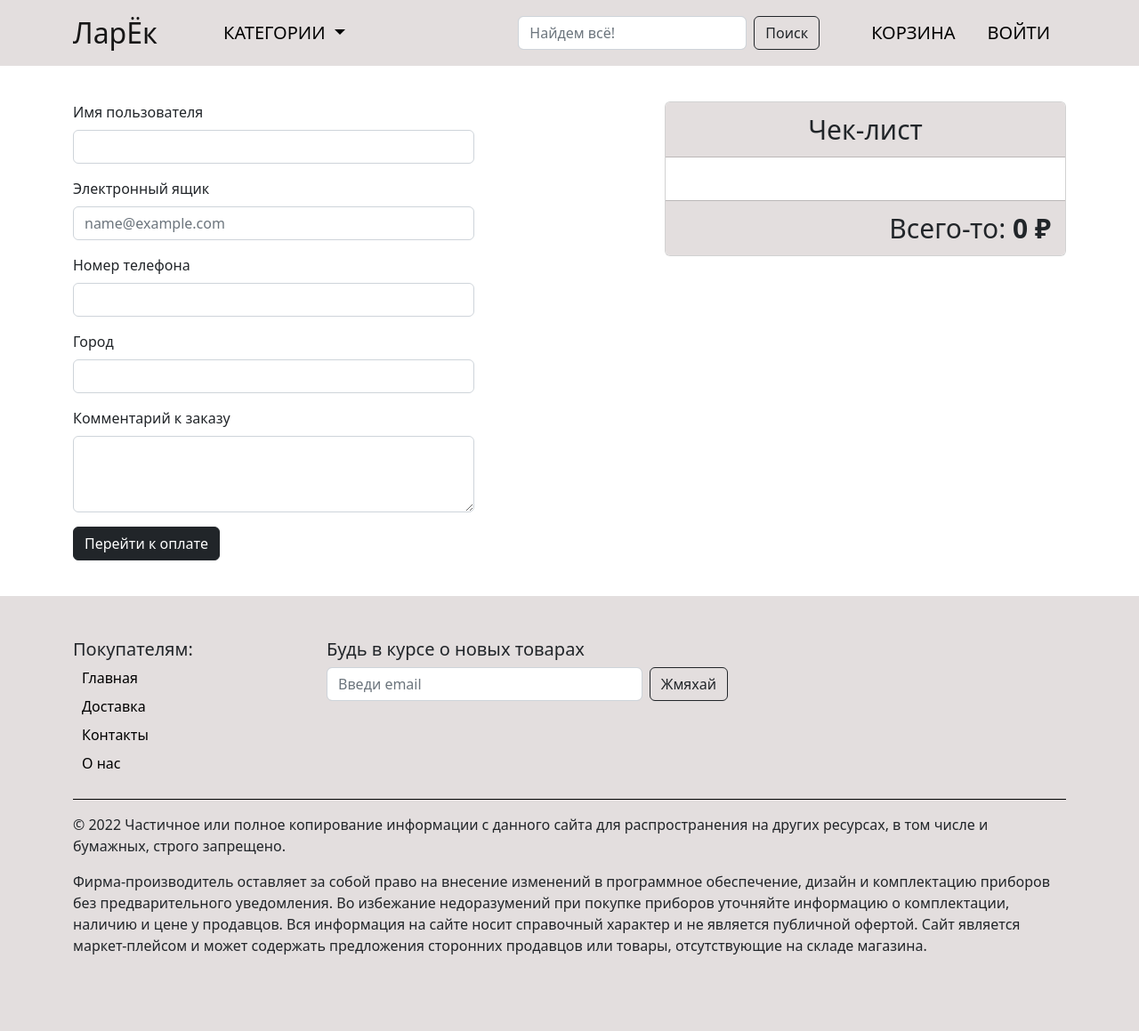
After one commit to enotagramm/django-shop-site, a Django app: page /create/ in a window 1280 px wide. The commit adds this page. Shown: the whole page at 89% size. Run offline with Django 4.2, Linux system fonts and the light colour scheme; data comes from the database, SQL or seed files in the repository; both versions use the stored data as it was before the commit; parts of the project's set-up code (start-up, migrations or seed data) failed here and were passed over.

Commit message:
ver 2.1 add order

```diff
--- a/shop/cart/templates/cart/detail.html
+++ b/shop/cart/templates/cart/detail.html
@@ -63,7 +63,7 @@
   </table>
 
     <a href="{% url 'home' %}" class="btn btn-outline-dark">Продолжить покупки</a>
-    <a href="#" class="btn btn-dark">Оформить заказ</a>
+    <a href="{% url 'order_create' %}" class="btn btn-dark">Оформить заказ</a>
 
   {% else %}
     <table class="table align-middle" style="margin-top: 40px">
--- a/shop/product/admin.py
+++ b/shop/product/admin.py
@@ -63,9 +63,8 @@ class OrderAdmin(admin.ModelAdmin):
     list_display = [field.name for field in Order._meta.fields]
     list_display_links = ("id", "total_price", "name")
     search_fields = ("name", "comments")
-    list_editable = ("status",)
     ordering = ('-id',)
-    list_filter = ("status", "time_create")
+    list_filter = ("time_create",)
     save_on_top = True
     inlines = [ProductInOrderInline]
 
@@ -96,5 +95,4 @@ admin.site.register(Category, CategoryAdmin)
 admin.site.register(ProductImage, ProductImageAdmin)
 admin.site.register(Order, OrderAdmin)
 admin.site.register(ProductInOrder, ProductInOrderAdmin)
-admin.site.register(Status, StatusAdmin)
 admin.site.register(Review, ReviewAdmin)
--- a/shop/product/forms.py
+++ b/shop/product/forms.py
@@ -8,3 +8,9 @@ class ReviewForm(forms.ModelForm):
     class Meta:
         model = Review
         fields = ("name", "email", "comment")
+
+
+class OrderCreateForm(forms.ModelForm):
+    class Meta:
+        model = Order
+        fields = ["name", "email", "phone", "address", "comments"]
--- a/shop/product/models.py
+++ b/shop/product/models.py
@@ -74,7 +74,6 @@ class Order(models.Model):
     comments = models.TextField('Комментарии к заказу', blank=True)
     time_create = models.DateTimeField('Время создания', auto_now_add=True)
     time_update = models.DateTimeField('Время редактирования', auto_now=True)
-    status = models.ForeignKey("Status", on_delete=models.PROTECT, verbose_name='Статус заказа')
 
     def __str__(self):
         return f'Заказ № {self.id}'
--- a/shop/product/templates/product/home.html
+++ b/shop/product/templates/product/home.html
@@ -2,7 +2,7 @@
 {% block content %}
 <!-- INTRO -->
 <div class="intro">
-    <div class="container"></div>
+    <div class="container text-center"><h1>Здесь должно быть интро, но оно заболело :(</h1></div>
 </div>
 
 <!-- NEWS-PRODUCTS -->
--- /dev/null
+++ b/shop/product/templates/product/order_create.html
@@ -0,0 +1,68 @@
+{% extends "product/base.html" %}
+{% load static %}
+{% block content %}
+<div class="container" style="margin-top: 40px; margin-bottom: 40px">
+  <div class="row">
+    <div class="col-5">
+        <form method="post" action=".">
+              {% csrf_token %}
+            <div class="mb-3">
+                <label for="id_name" class="form-label">Имя пользователя</label>
+                <input type="text" class="form-control" id="id_name" name="name" required>
+            </div>
+            <div class="mb-3">
+                <label for="id_email" class="form-label">Электронный ящик</label>
+                <input type="email" class="form-control" id="id_email" name="email" placeholder="name@example.com" required>
+            </div>
+            <div class="mb-3">
+                <label for="id_phone" class="form-label">Номер телефона</label>
+                <input type="tel" class="form-control" id="id_phone" name="phone" required>
+            </div>
+            <div class="mb-3">
+                <label for="id_address" class="form-label">Город</label>
+                <input type="text" class="form-control" id="id_address" name="address" required>
+            </div>
+            <div class="mb-3">
+                <label for="id_comments" class="form-label">Комментарий к заказу</label>
+                <textarea class="form-control" id="id_comments" name="comments" rows="3"></textarea>
+            </div>
+
+            <button class="btn btn-dark" type="submit">Перейти к оплате</button>
+        </form>
+    </div>
+    <div class="col-2">
+    </div>
+    <div class="col-5">
+        <div class="card">
+            <div class="card-header text-center" style="font-size: 30px; background: #e3dede">
+                Чек-лист
+            </div>
+            <div class="card-body">
+                    <div class="card-text">
+                        <table class="table align-middle">
+                        {% for item in cart %}
+                            <tbody>
+                                <tr>
+                                    <td>
+                                        {{ item.product.name }}
+                                    </td>
+                                    <td class="text-center">
+                                        {{ item.quantity }} шт.
+                                    </td>
+                                    <td>
+                                        {{ item.total_price }} ₽
+                                    </td>
+                                </tr>
+                                {% endfor %}
+                            </tbody>
+                        </table>
+                    </div>
+            </div>
+            <div class="card-footer text-end" style="font-size: 30px; background: #e3dede">
+                Всего-то: <b>{{ cart.get_total_price }} ₽</b>
+            </div>
+        </div>
+    </div>
+  </div>    <!-- endrow -->
+</div>    <!-- endcontainer -->
+{% endblock %}
--- a/shop/product/urls.py
+++ b/shop/product/urls.py
@@ -7,5 +7,6 @@ urlpatterns = [
     path("product/<slug:prod_slug>/", ProductPage.as_view(), name='product'),
     path("category/<slug:cat_slug>/", CategoryPage.as_view(), name="category"),
     path("<int:pk>/", AddReview.as_view(), name="add_review"),
-    path("search/", Search.as_view(), name="search")
+    path("search/", Search.as_view(), name="search"),
+    path("create/", order_create, name="order_create"),
 ]
--- a/shop/product/views.py
+++ b/shop/product/views.py
@@ -3,9 +3,10 @@ from django.views import View
 from django.views.generic import ListView, DetailView
 
 from .models import *
-from .utils import DataMixin
+from .utils import *
 from .forms import *
 from cart.forms import CartAddProductForm
+from cart.cart import Cart
 
 
 class ProductHome(DataMixin, ListView):
@@ -78,3 +79,30 @@ class Search(DataMixin, ListView):
         context["q"] = self.request.GET.get("q")
         c_def = self.get_user_context(title=f"Вы искали {context['q']}")
         return dict(list(context.items()) + list(c_def.items()))
+
+
+def order_create(request):
+    cart = Cart(request)
+    cats = Category.objects.all()
+    if request.method == 'POST':
+        form = OrderCreateForm(request.POST)
+        if form.is_valid():
+            order = form.save()
+            for item in cart:
+                ProductInOrder.objects.create(order=order,
+                                              product=item["product"],
+                                              total_price=item["price"],
+                                              number=item["quantity"],
+                                              )
+            cart.clear()
+            return render(request, 'product/order_created.html', {"order": order,
+                                                                  "menu": menu,
+                                                                  "cats": cats,
+                                                                  })
+    else:
+        form = OrderCreateForm
+    return render(request, 'product/order_create.html', {"cart": cart,
+                                                         "form": form,
+                                                         "menu": menu,
+                                                         "cats": cats,
+                                                         })
```
Also changed, not shown: shop/product/templates/product/order_created.html (added, +20 -0 lines), shop/db.sqlite3.
